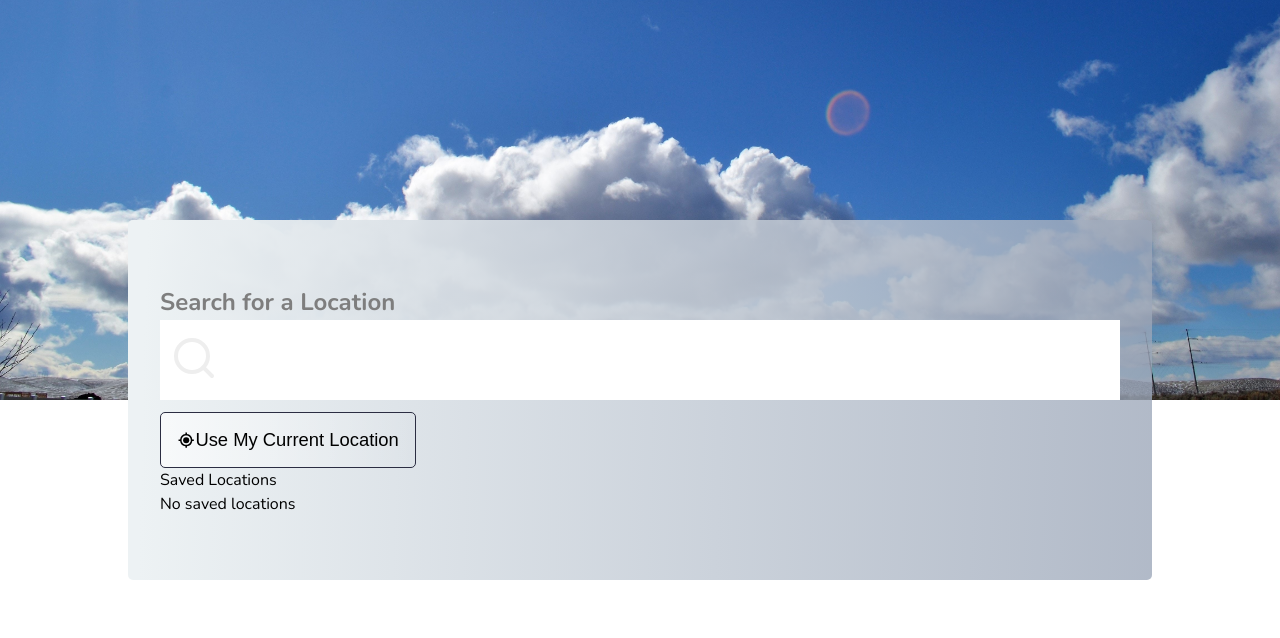
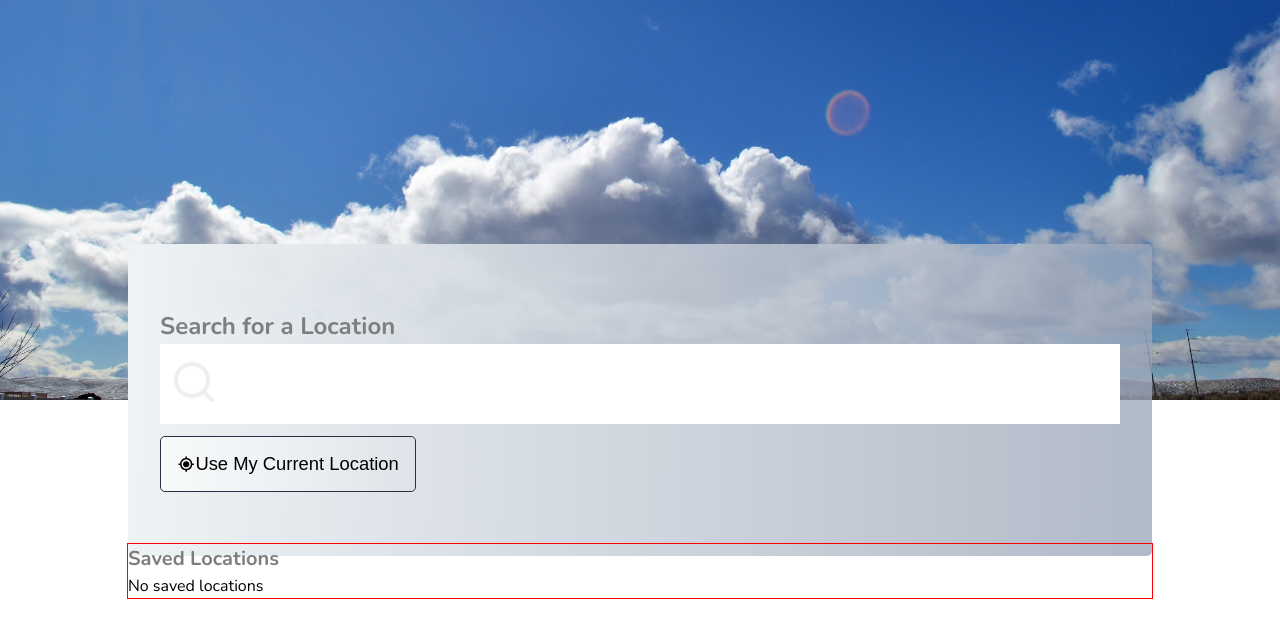
Before and after one commit to AChumber/react-weather-app, a React (Create React App) app: page / in a window 1280 px wide. Shown: the top 638 px of the page. Built offline with nearby package versions, Linux system fonts and the light colour scheme.

Commit message:
Save a location from weather card and display on home page

```diff
--- a/public/index.html
+++ b/public/index.html
@@ -32,6 +32,7 @@
   <body>
     <noscript>You need to enable JavaScript to run this app.</noscript>
     <div id="root"></div>
+    <div id="toast-root"></div>
     <!--
       This HTML file is a template.
       If you open it directly in the browser, you will see an empty page.
--- a/src/components/Home/SavedLocations.tsx
+++ b/src/components/Home/SavedLocations.tsx
@@ -1,5 +1,16 @@
 import React from 'react';
+import styled from 'styled-components';
 import { useAppSelector, useAppDispatch } from '../../redux/hooks';
+
+const StyledTitle = styled.h2`
+    font-size: 1.25rem;
+    color: #7E7E7E;
+`;
+const LocationTileContainer = styled.div`
+    display: flex;
+    justify-content: spave-evenly;
+    align-items: center;
+`;
 
 export const SavedLocations:React.FC = () => {
     const savedLocations = useAppSelector(state => state.location.savedLocations);
@@ -7,10 +18,29 @@ export const SavedLocations:React.FC = () => {
 
     return (
         <div>
-            <p>Saved Locations</p>
-            {
-                savedLocations.length <= 0 ? <p>No saved locations</p> : savedLocations.map(location => <p>{location.name}</p>)
-            }
+            <StyledTitle>Saved Locations</StyledTitle>
+            <LocationTileContainer>
+                {
+                    savedLocations.length <= 0 ? <p>No saved locations</p> :
+                        savedLocations.map(location => <LocationTile>{location.name}</LocationTile>)
+                }
+            </LocationTileContainer>
         </div>
     )
 }
+
+
+const LocationTile:React.FC = ({ children }) => {
+    const LocationContainer = styled.div`
+        border: 1px dashed rgba(43, 45, 66, 0.3);
+        background: rgba(237, 242, 244, 0.9);
+        width: 25%;
+        min-height: 9rem;
+        text-align: center;
+    `;
+    return(
+        <LocationContainer>
+            <p>{ children }</p>
+        </LocationContainer>
+    );
+}
--- a/src/components/Home/Search.tsx
+++ b/src/components/Home/Search.tsx
@@ -5,7 +5,6 @@ import { debounce } from 'lodash';
 import { CurrentLocation } from './CurrentLocation';
 
 import { FiSearch } from 'react-icons/fi';
-import { SavedLocations } from './SavedLocations';
 
 const StyledDiv = styled.div`
     width: clamp(80%, 80%, 75%);
@@ -128,7 +127,6 @@ export const Search: React.FC = () => {
                 </InputWrapper>
 
                 <CurrentLocation />
-                <SavedLocations />
         </StyledDiv>
     );
 };
--- a/src/components/Home/index.tsx
+++ b/src/components/Home/index.tsx
@@ -1,13 +1,25 @@
 import React from 'react';
+import styled from 'styled-components';
 import { BGImage } from '../shared/BGImage';
+import { SavedLocations } from './SavedLocations';
 import { Search } from './Search';
 
+const SavedLocationsContainer = styled.div`
+    position: absolute;
+    top: 68%;
+    left: 10%;
+    width: 80%;
+    outline: 1px solid red;
+`;
 
 export const HomePage: React.FC = () => {
     return(
         <div>
             <BGImage imgSrc={ process.env.PUBLIC_URL + '/assets/pexels-sunny-cropped.jpg' } />
             <Search />
+            <SavedLocationsContainer>
+                <SavedLocations />
+            </SavedLocationsContainer>
         </div>
     );
 };
--- a/src/components/weather/weatherCard/WeatherCard.tsx
+++ b/src/components/weather/weatherCard/WeatherCard.tsx
@@ -1,5 +1,8 @@
 import React from 'react';
 import styled from 'styled-components';
+import { useAppDispatch } from '../../../redux/hooks';
+import { addLocation } from '../../../redux/slices/locationSlice';
+import { PrimaryButton } from '../../shared/Buttons';
 import { StyledH1 } from '../../shared/FontStyles';
 import CurrentWeather from './CurrentWeather';
 import { Forecast } from './forecastTable/Forecast';
@@ -20,14 +23,30 @@ const StyledContainer = styled.div`
     transform: translate(-50%, -25%);
     padding: 1rem;
 `;
+const StyledTitleContainer = styled.div`
+    display: flex;
+    justify-content: space-between;
+    margin-bottom: 0.5rem;
+`;
 const StyledSpanTitle = styled.span`
     color: #111;
 `;
 
 export const WeatherCard: React.FC<Props> = ({weatherData, placeName}) => {
+    const dispatch = useAppDispatch();
+
+    const onSaveLocationClick = ():void => {
+        dispatch(addLocation({name: placeName || 'My Location', long: weatherData.lon, lat: weatherData.lat}));
+    }
+
     return(
         <StyledContainer>
-            <StyledH1>Weather - <StyledSpanTitle>{ placeName ? placeName : 'Your Location' }</StyledSpanTitle></StyledH1>
+            <StyledTitleContainer>
+                <StyledH1>Weather - <StyledSpanTitle>{ placeName ? placeName : 'Your Location' }</StyledSpanTitle></StyledH1>
+                <PrimaryButton
+                    onClick={ onSaveLocationClick }
+                    >+ Save Location</PrimaryButton>
+            </StyledTitleContainer>
             <CurrentWeather currentWeather={ weatherData.current } />
             {
                 weatherData.hasOwnProperty('alerts') && <WeatherAlert alerts={ weatherData.alerts } />
--- a/src/redux/slices/locationSlice.ts
+++ b/src/redux/slices/locationSlice.ts
@@ -20,7 +20,7 @@ export const locationSlice = createSlice({
     initialState,
     reducers: {
         addLocation: (state, action: PayloadAction<stateObjectInterface>) => {
-            if(action.payload) {
+            if(!state.savedLocations.some(location => location.name === action.payload.name)) {
                 state.savedLocations?.push(action.payload);
             }
         },
```
Also changed, not shown: src/components/shared/Toast.tsx (added, +22 -0 lines).
